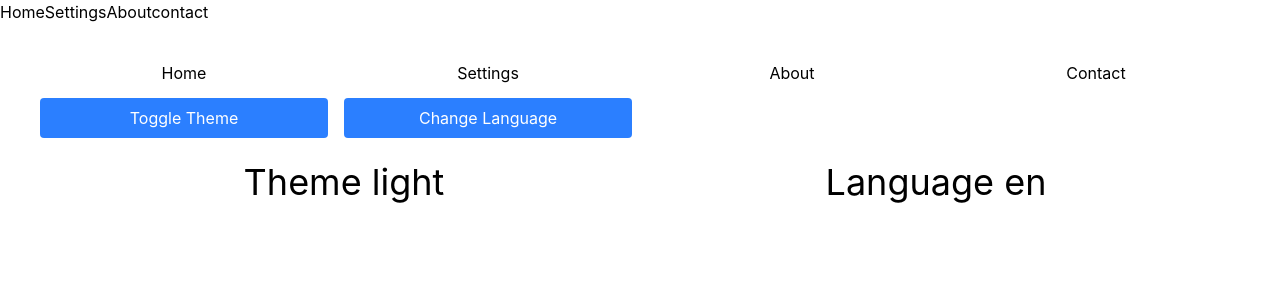
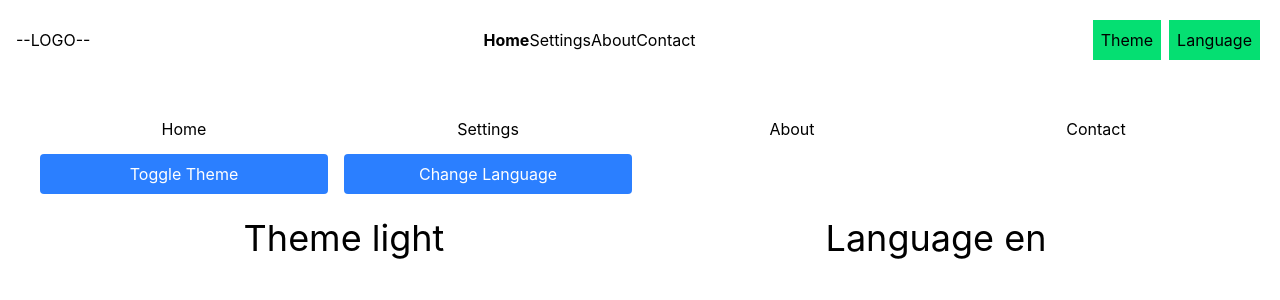
Before and after one commit to sherry-gurvinder/dev-journey-2026, a React (Vite) app in the folder 01-learning/week-06/drills/: page / in a window 1280 px wide. Shown: the top 300 px of the page. Built offline with nearby package versions, Linux system fonts and the light colour scheme.

Commit message:
Capstone Phase 4: Navbar component with active link styling and theme colors

```diff
--- a/01-learning/week-06/drills/src/drills/capstone/App.jsx
+++ b/01-learning/week-06/drills/src/drills/capstone/App.jsx
@@ -2,20 +2,14 @@ import Home from "./pages/Home";
 import Settings from "./pages/Settings"
 import About from "./pages/About"
 import Contact from "./pages/Contact"
+import Navbar from "./components/Navbar";
 import {BrowserRouter , Routes , Route, NavLink} from "react-router-dom";
 
 const App = () =>
 {
     return(
     <BrowserRouter>
-    <nav>
-        <NavLink to="/">Home</NavLink>
-        <NavLink to="/settings">Settings</NavLink>
-        <NavLink to="/about">About</NavLink>
-        <NavLink to="/contact">contact</NavLink>
-        {/* ... more links */}
-      </nav>
-
+        <Navbar/>
       <Routes>
         <Route path="/" element={<Home/>} />
         <Route path="/settings" element={<Settings/>} />
--- a/01-learning/week-06/drills/src/drills/capstone/components/Navbar.jsx
+++ b/01-learning/week-06/drills/src/drills/capstone/components/Navbar.jsx
@@ -0,0 +1,26 @@
+import { NavLink } from "react-router-dom"
+import useLanguage from "../hooks/useLanguage"
+import useTheme from "../hooks/useTheme"
+const Navbar = () =>
+{
+    const { currentTheme, toggleTheme } = useTheme();
+const { currentLanguage, changeLanguage } = useLanguage();
+    return(
+       <nav className={`flex justify-between items-center p-4 ${currentTheme === "light" ? "bg-white text-black" : "bg-black text-white"}`}>
+        <div>--LOGO--</div>
+
+        <div className="flex">
+            <NavLink to="/" className={({ isActive }) => isActive ? "text-blue font-bold" : ""}>Home</NavLink>
+            <NavLink to="/settings">Settings</NavLink>
+            <NavLink to="/about">About</NavLink>
+            <NavLink to="/contact">Contact</NavLink>
+        </div>
+        <div>
+            <button onClick={toggleTheme} className="bg-green-400 p-2 m-1" >Theme</button>
+            <button onClick={changeLanguage} className="bg-green-400 p-2 m-1">Language</button>
+        </div>
+</nav>
+
+   )
+}
+export default Navbar;
```
